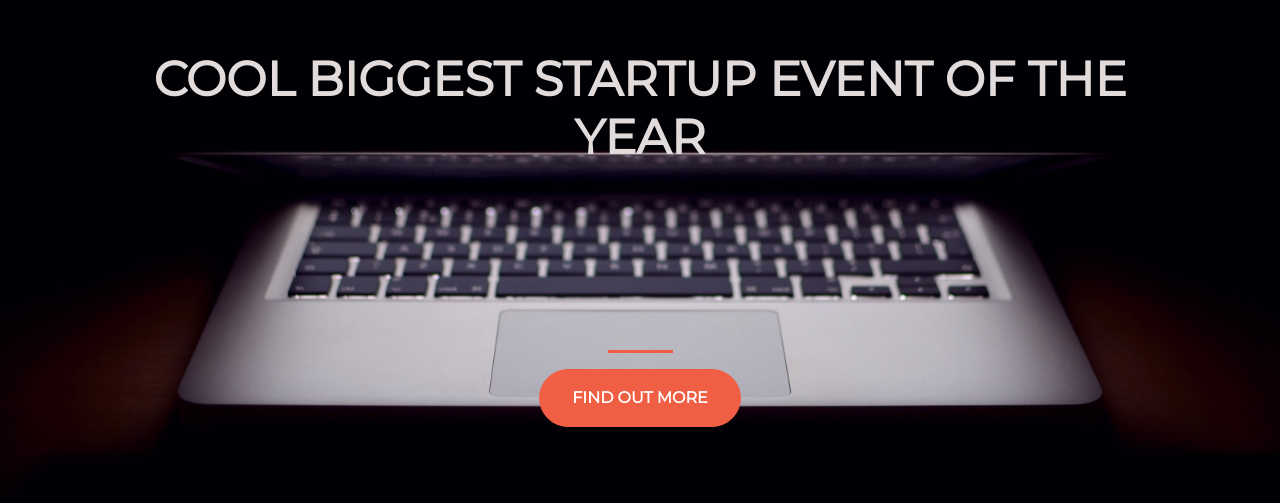
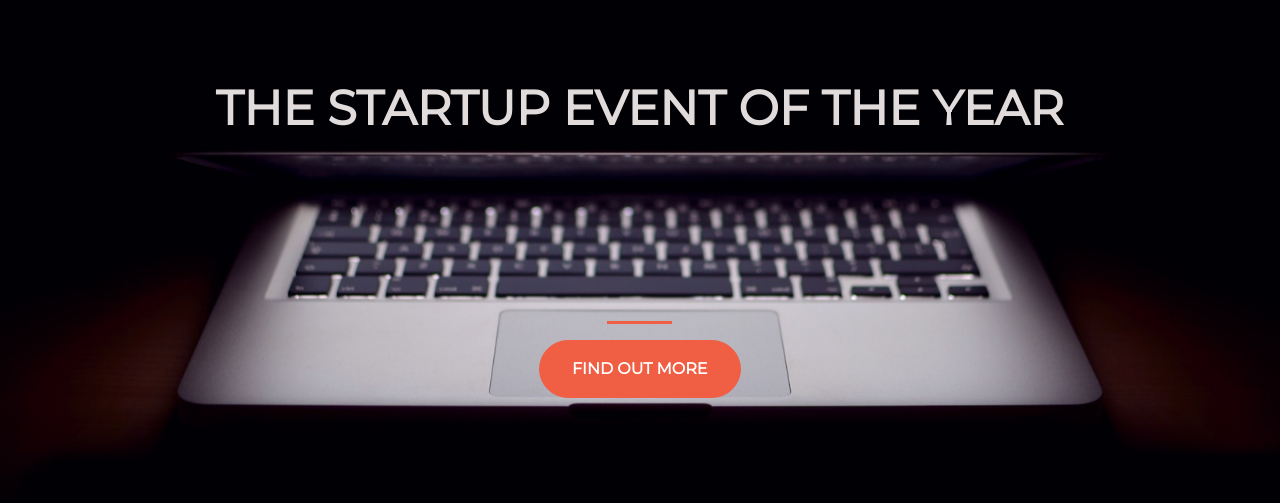
Before and after one commit to Samad48/check, a plain HTML site: page index.html in a window 1280 px wide. Shown: the part 161-664 px from the top of the page. Drawn offline with nearby package versions, Linux system fonts and the light colour scheme.

Commit message:
title change by samad

```diff
--- a/index.html
+++ b/index.html
@@ -18,7 +18,7 @@
     <div class="container d-flex align-items-center h-100">
       <div class="row">
         <header class="text-center col-12">
-          <h1 class="text-uppercase"><strong>Cool biggest startup event of the year</strong></h1>
+          <h1 class="text-uppercase"><strong> The startup event of the year</strong></h1>
         </header>
         <div class="buffer col-12"></div>
         <section class="text-center col-12">
```
